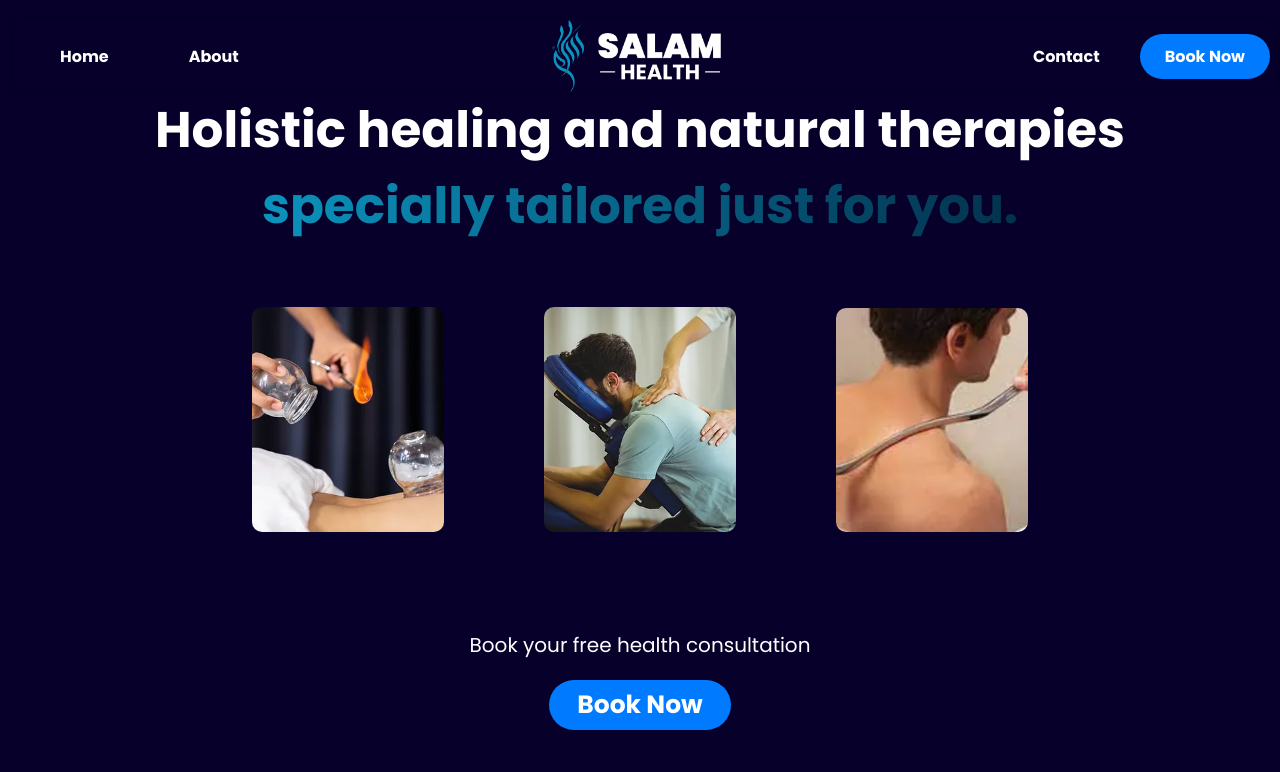
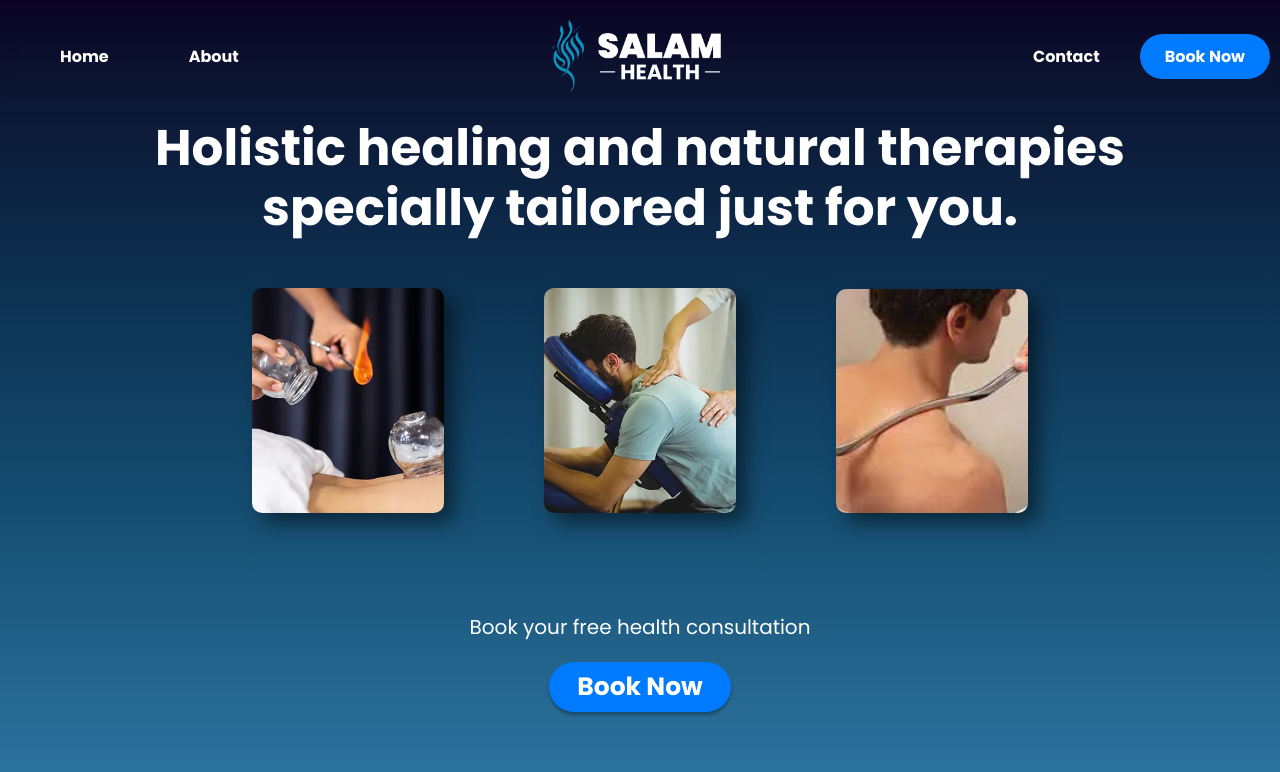
Before and after one commit to ayazb7/salam-health, a React (Create React App) app in the folder salam-health/: page / in a window 1280 px wide. Shown: the top 772 px of the page. Built offline with nearby package versions, Linux system fonts and the light colour scheme.

Commit message:
background gradient

```diff
--- a/salam-health/src/App.css
+++ b/salam-health/src/App.css
@@ -175,7 +175,7 @@ body {
 /* App.css or your custom CSS file */
 .home-background {
   height: 100vh; /* Set the height to 100% of the viewport height */
-  background-color: #06002a; /* Set the background color */
+  background-image: linear-gradient(to bottom, #0a0224, #0b132f, #0c1d3b, #0d2747, #0d3252, #103b5c, #124467, #154e71, #1b587d, #22628a, #286c97, #2e77a4);/* Set the background color */
   display: flex;
   align-items: center;
   justify-content: center;
@@ -248,18 +248,12 @@ body {
 .home-description {
   font-size: 50px;
   font-family: 'Poppins', sans-serif;
-  margin-bottom: -15px;
+  margin-bottom: -10px;
 }
 
 .home-description-bottom {
   font-size: 50px;
   font-family: 'Poppins', sans-serif;
-  background: linear-gradient(to right, #0B93BD, #03314D); /* Gradient color */
-  -webkit-background-clip: text;
-  background-clip: text;
-  color: transparent; /* Makes the text transparent to show the background */
-  -webkit-text-fill-color: transparent; /* For WebKit browsers */
-  line-height: 1.25;
 }
 
 
@@ -271,8 +265,10 @@ body {
   height: auto;
   width: 15%;
   border-radius: 10px;
-  margin: 0 50px; /* Adds horizontal spacing between the images */
+  margin: 0 50px;
+  box-shadow: 10px 10px 20px 0px rgba(0, 0, 0, 0.5); /* Example shadow */
 }
+
 
 .book-now-button {
   display: inline-block; /* Allows width and height to be set */
@@ -287,6 +283,7 @@ body {
   text-decoration: none; /* Removes underline */
   transition: background-color 0.3s ease; /* Smooth background color transition */
   font-size: 25px;
+  box-shadow: 0px 3px 3px 0px rgba(0, 0, 0, 0.3);
 }
 
 .book-now-button:hover {
--- a/salam-health/src/App.js
+++ b/salam-health/src/App.js
@@ -48,10 +48,10 @@ function App() {
             <a href="/">Home</a>
             <a href="/about">About</a>
           </div>
-          <Link to="/" className="nav-brand">
+          <a href="/" className="nav-brand">
             <img src={LogoImage} alt="Logo" className="logo" />
             {/* <img src={TitleImage} alt="Title" className="title" /> */}
-          </Link>
+          </a>
           {/* <a href="/" className="nav-brand">Salam Health</a> */}
           <div className="nav-item-right">
             <a href="/contact">Contact</a>
```
